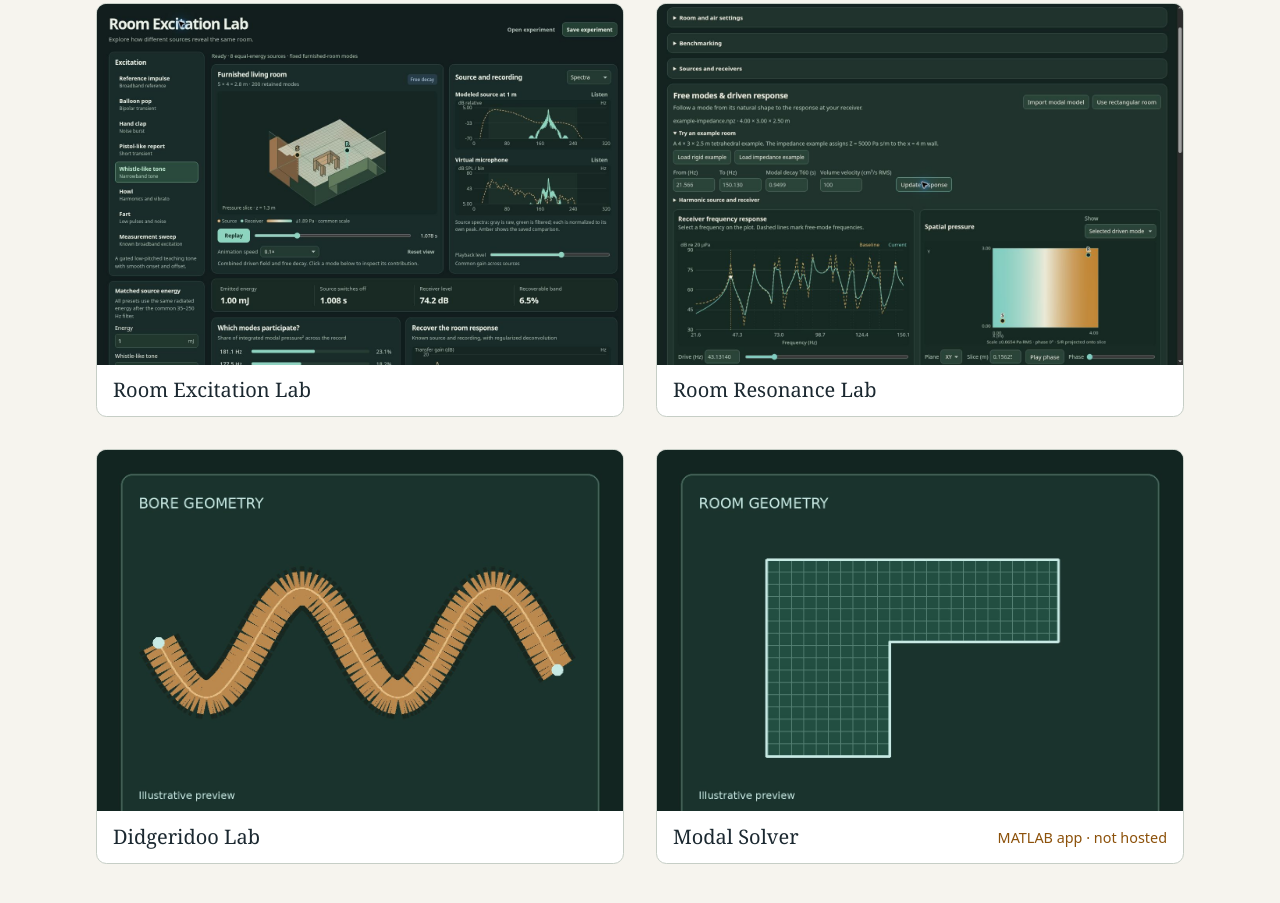
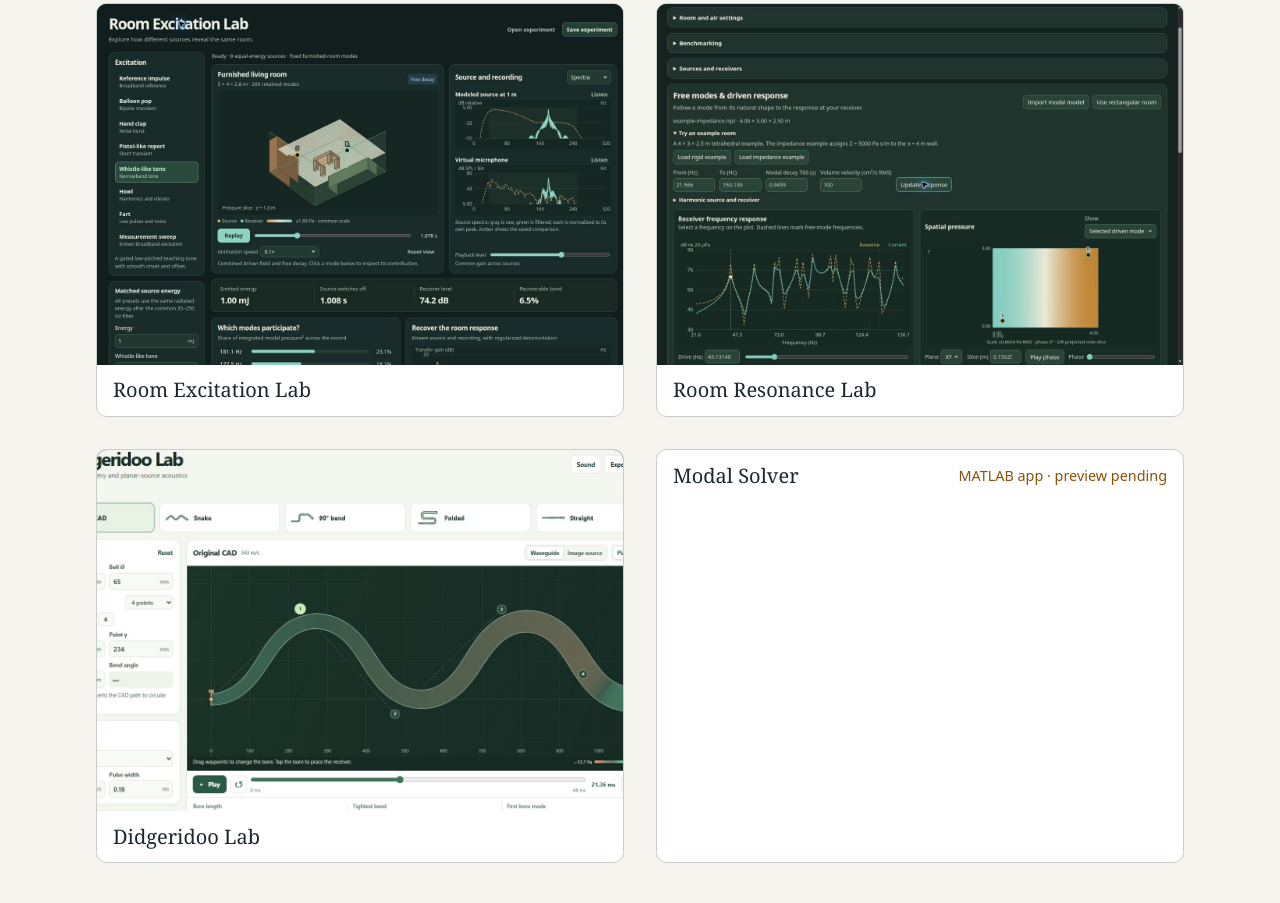
Before and after one commit to Satish-Bonthu/satish-bonthu.github.io, a plain HTML site: page interactive-labs/index.html in a window 1280 px wide. Shown: the part 411-1314 px from the top of the page. Drawn offline with Linux system fonts and the light colour scheme.

Commit message:
Use real dashboard screenshots in the Interactive Labs gallery

```diff
--- a/interactive-labs/index.html
+++ b/interactive-labs/index.html
@@ -49,16 +49,16 @@
       </div>
     </article>
     <article>
-      <a href="https://labs.preciouscompute.com/didgeridoo/" target="_blank" rel="noopener" aria-label="Launch Didgeridoo Lab"><img src="media/didgeridoo-card.jpg" alt="Illustration of a curved didgeridoo bore" loading="lazy"></a>
+      <a href="https://labs.preciouscompute.com/didgeridoo/" target="_blank" rel="noopener" aria-label="Launch Didgeridoo Lab"><img src="media/didgeridoo-dashboard.jpg" alt="Didgeridoo Lab dashboard showing the bore geometry, source controls and pressure view" loading="lazy"></a>
       <div class="caption">
         <h2>Didgeridoo Lab</h2>
       </div>
     </article>
     <article>
-      <img src="media/modal-solver-card.jpg" alt="Illustration of an L-shaped room plan" loading="lazy">
+
       <div class="caption">
         <h2>Modal Solver</h2>
-        <span class="unavailable">MATLAB app · not hosted</span>
+        <span class="unavailable">MATLAB app · preview pending</span>
       </div>
     </article>
   </main>
```
Also changed, not shown: interactive-labs/media/didgeridoo-card.jpg (deleted), interactive-labs/media/didgeridoo-dashboard.jpg (added), interactive-labs/media/modal-solver-card.jpg (deleted).
